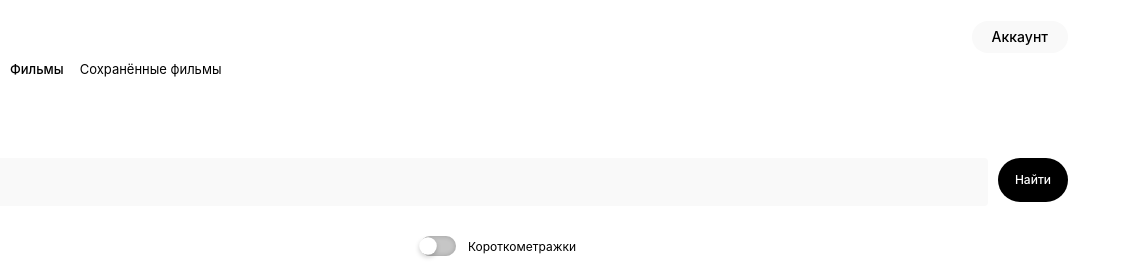
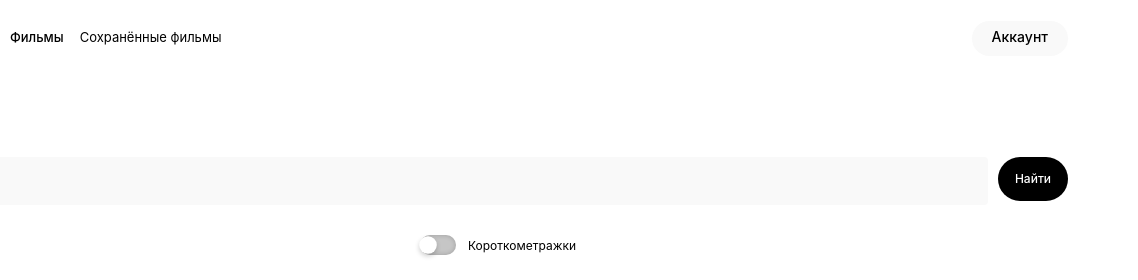
Before and after one commit to verymarine/movies-explorer-frontend, a React app in the folder movies-explorer/: page /movies in a window 1280 px wide. Shown: the top 280 px of the page, 142-1280 px from the left. Built offline with nearby package versions, Linux system fonts and the light colour scheme; a web font is replaced by a local one.

Commit message:
fixed Header component

```diff
--- a/movies-explorer/src/components/Header/Header.css
+++ b/movies-explorer/src/components/Header/Header.css
@@ -3,7 +3,7 @@
     max-width: 1280px;
     margin: 0;
     padding: 0;
-    /* display: flex; */
+    display: flex;
     justify-content: space-between;
 }
 
```
